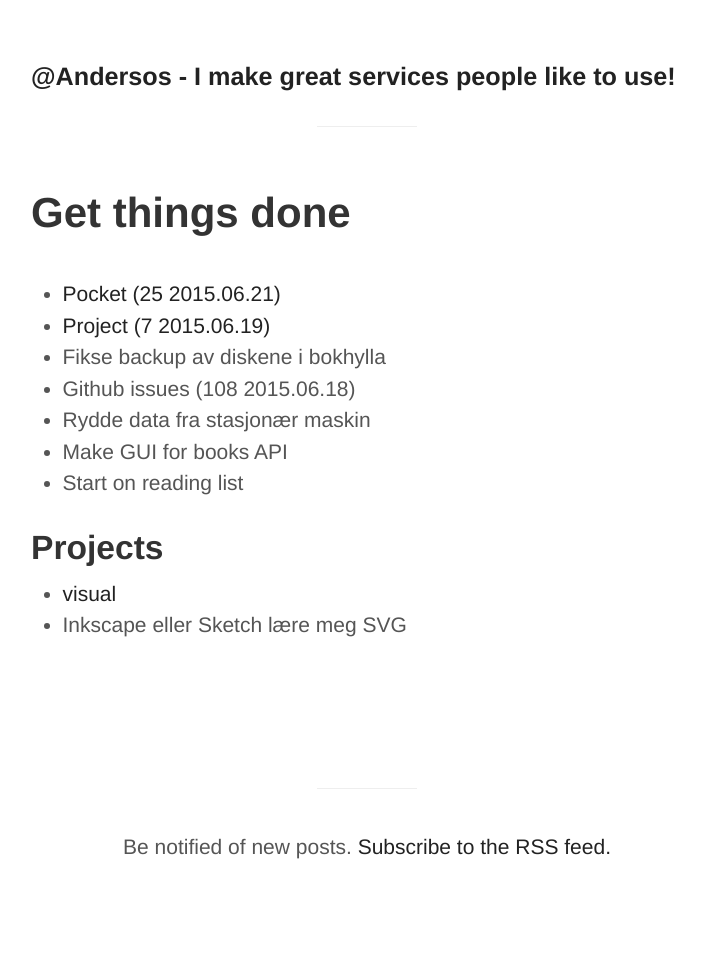
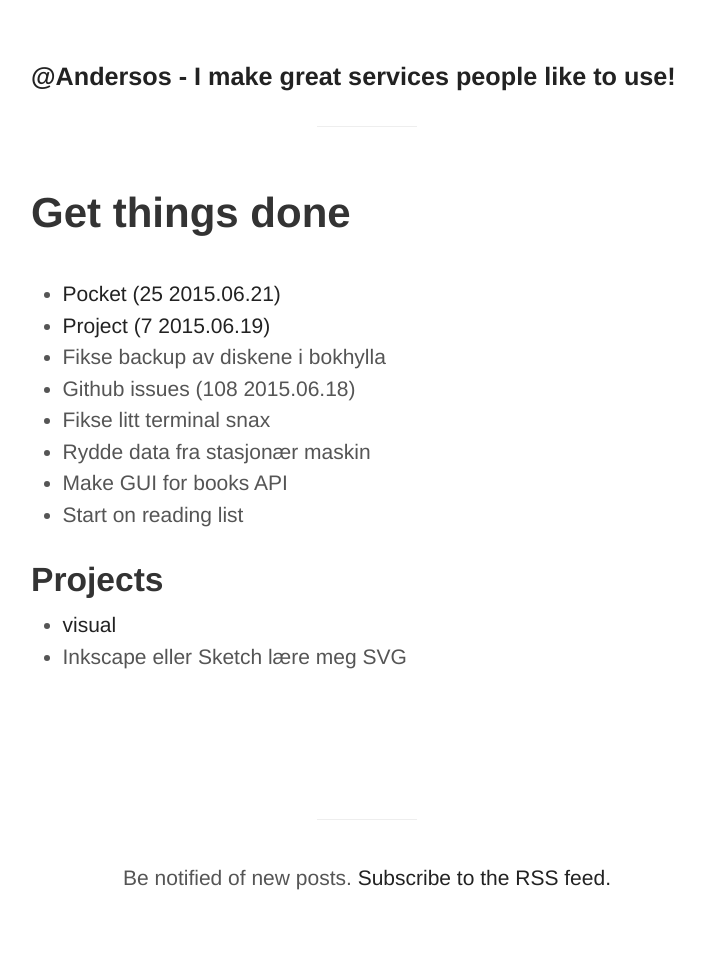
Before and after one commit to Andersos/andersos.net, a Jekyll site: the page built from gtd.html, in a window 1280 px wide. Shown: the whole page, without its empty margins (273-978 px from the left). Built offline with Jekyll 4.4.1, drawn with Linux system fonts in a browser that asks for light colours; Markdown is read by kramdown in place of the engine named in the settings; before the commit the page ends 925 px from its top, so only the background shows below that.

Commit message:
Update gtd.html

```diff
--- a/gtd.html
+++ b/gtd.html
@@ -8,6 +8,7 @@ title: "Get things done"
     <li><a href="https://gist.github.com/Andersos/32ba857519db96e97e63">Project (7 2015.06.19)</a></li>
     <li>Fikse backup av diskene i bokhylla</li>
     <li>Github issues (108 2015.06.18)</li>
+    <li>Fikse litt terminal snax</li>
     <li>Rydde data fra stasjonær maskin</li>
     <li>Make GUI for books API</li>
     <li>Start on reading list</li>
```
